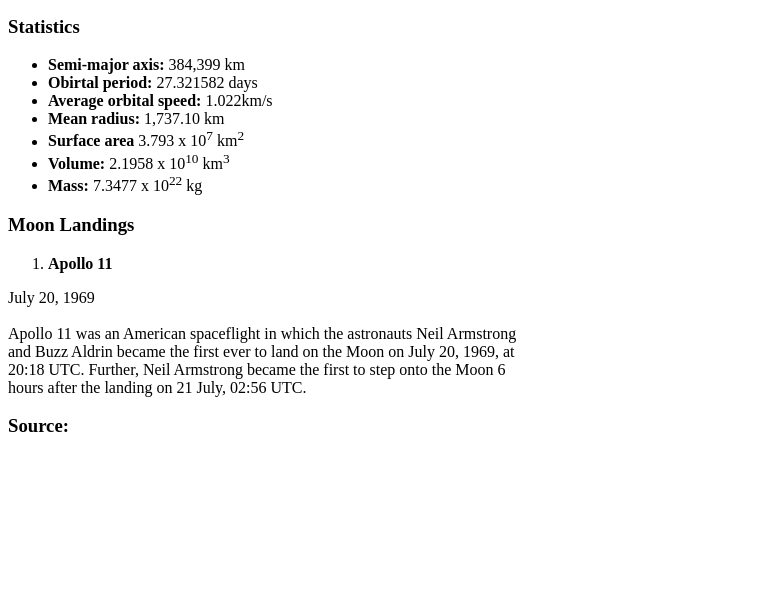
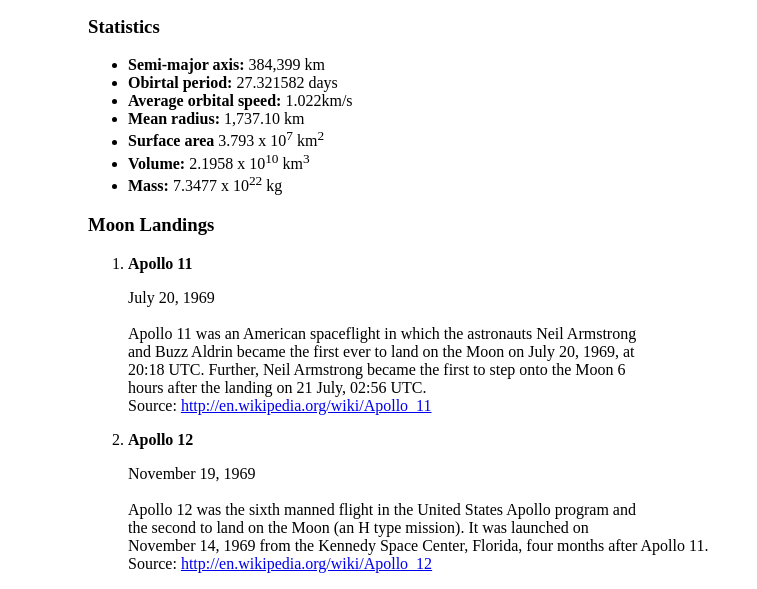
Before and after one commit to sica0019/moon2, a plain HTML site: page Thomas_Sicard_Moon_Assignment.html in a window 1280 px wide. Shown: the part 522-1111 px from the top of the page, without its empty margins (0-757 px from the left). Before the commit the page ends 978 px from the top, so only its background shows below. Drawn offline with Linux system fonts and the light colour scheme.

Commit message:
100000000

```diff
--- a/index.html
+++ b/Thomas_Sicard_Moon_Assignment.html
@@ -11,7 +11,10 @@
     <h2><strong>A Natural Satellite</strong></h2>
 
     <p>The Moon is the only natural satellite of the Earth, and the fifth largest satellite in the<br /> Solar System. It is the largest natural satellite of a planet in the Solar System relative<br /> to the size of its primary, having a quarter the diameter of Earth but only 1⁄81 it's mass.</p>
-    <img src="https://prof3ssorst3v3.github.io/mad9013/assets/img/the-moon1.edda3e72.png" <h3></br>The Moon as seen from Ottawa. </h3>
+    <figure>
+    <img src="https://prof3ssorst3v3.github.io/mad9013/assets/img/the-moon1.edda3e72.png">
+    <figcaption>The Moon as seen from Ottawa</figcaption>
+    <figure>
 
     <h3><strong>Statistics</strong></h3>
 
@@ -43,16 +46,32 @@
 
         <ol>
             <li><strong>Apollo 11</strong></li>
-        </ol>
 
-    <p>July 20, 1969<br /> <br />
+
+    <p>
+    July 20, 1969<br /> <br />
     Apollo 11 was an American spaceflight in which the astronauts Neil Armstrong<br />
     and Buzz Aldrin became the first ever to land on the Moon on July 20, 1969, at<br />
-    20:18 UTC. Further, Neil Armstrong became the first to step onto the Moon 6<br />
-    hours after the landing on 21 July, 02:56 UTC.</p>
+        <time>20:18</time> UTC. Further, Neil Armstrong became the first to step onto the Moon 6<br />
+        hours after the landing on 21 July, <time>02:56</time> UTC.<br />
+    Source: <a href="http://en.wikipedia.org/wiki/Apollo_11">
+    http://en.wikipedia.org/wiki/Apollo_11</a>
+    </p>
 
-     <h3>Source:</h3>
-    <link src="http://en.wikipedia.org/wiki/Apollo_11">
+
+
+            <li><strong>Apollo 12</strong></li>
+
+
+    <p>
+    November 19, 1969 <br /> <br />
+    Apollo 12 was the sixth manned flight in the United States Apollo program and<br />
+    the second to land on the Moon (an H type mission). It was launched on<br />
+    November 14, 1969 from the Kennedy Space Center, Florida, four months after Apollo 11.<br />
+    Source: <a href="http://en.wikipedia.org/wiki/Apollo_12">
+    http://en.wikipedia.org/wiki/Apollo_12</a>
+    </p>
+        </ol>
 
 </body>
 
```
Also changed, not shown: 1 other file.
